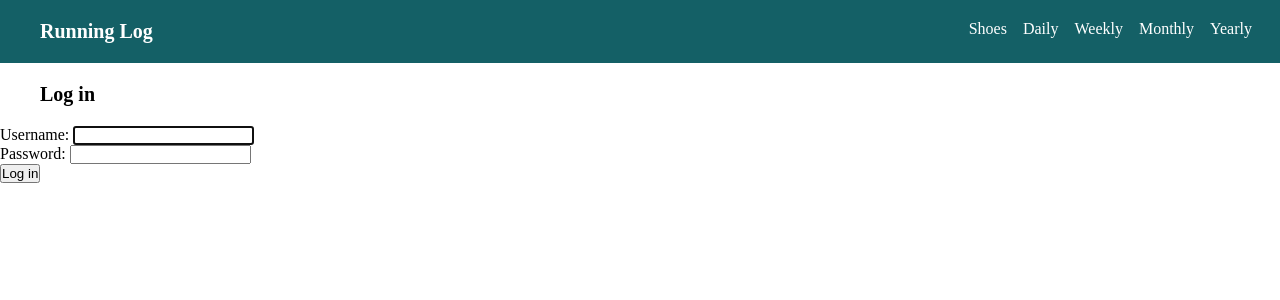
After one commit to ecahanin/runlog, a Django app: a page that uses runlog/templates/runlog/base.html in a window 1280 px wide. The commit adds this page. Shown: the top 300 px of the page. Run offline with Django 3.2, Linux system fonts and the light colour scheme; parts of the project's set-up code (start-up, migrations or seed data) failed here and were passed over.

```diff
--- a/config/urls.py
+++ b/config/urls.py
@@ -14,6 +14,7 @@ Including another URLconf
     2. Add a URL to urlpatterns:  path('blog/', include('blog.urls'))
 """
 from django.contrib import admin
+from django.contrib.auth import views as auth_views
 from django.urls import path
 
 import runlog.views as v
@@ -21,6 +22,8 @@ import runlog.views as v
 urlpatterns = [
     path('', v.dashboard, name="dashboard"),
     path('shoes/', v.shoes, name="shoes"),
-    path('shoes/add/', v.add_shoe, name="add-shoe"),
+    path('shoes/add/', v.add_shoe, name="add_shoe"),
+    path('shoes/<int:pk>/', v.shoe_details, name="shoe_details"),
     path('admin/', admin.site.urls),
+    path('login/', auth_views.LoginView.as_view(template_name='runlog/login.html'), name='login'),
 ]
--- a/runlog/models.py
+++ b/runlog/models.py
@@ -1,4 +1,5 @@
 from django.db import models
+from django.contrib.auth.models import User
 
 class Shoe(models.Model):
     name = models.CharField(max_length=20)
@@ -6,10 +7,14 @@ class Shoe(models.Model):
     model = models.CharField(max_length=20)
     date_purchased = models.DateField(null=True, blank=True)
     starting_mileage = models.DecimalField(max_digits=5, decimal_places=1, default=0, blank=True)
+    owner = models.ForeignKey(User, related_name="shoes", on_delete="SET_NULL", null=True)
     #add image to shoes
 
     def __str__(self):
         return self.name
+
+    def get_absolute_url(self):
+        return '/shoes/%i/' % self.id
 
 
 class Run(models.Model):
@@ -19,3 +24,4 @@ class Run(models.Model):
     notes = models.TextField(blank=True)
     race = models.BooleanField(default=False)
     datetime = models.DateTimeField()
+    owner = models.ForeignKey(User, related_name="runs", on_delete="SET_NULL", null=True)
--- a/runlog/static/css/runlog.css
+++ b/runlog/static/css/runlog.css
@@ -2,3 +2,66 @@
     margin: 0;
     padding: 0;
 }
+
+body {
+    display: flex;
+    flex-direction: column;
+}
+
+header {
+    background-color: #146066;
+    color: white;
+    width: 100%;
+    display: flex;
+    flex-direction: row;
+}
+
+nav {
+    width: 100%;
+    display: flex;
+    flex-direction: row;
+    justify-content: space-between;
+}
+
+h1 {
+    font-size: 20px;
+    margin: 20px 40px;
+}
+
+nav a, nav a:visited {
+    text-decoration: none;
+    color: white;
+}
+
+.right-nav {
+    font-size: 16px;
+    display: flex;
+    margin: 20px;
+    justify-content: space-between;
+    flex-direction: row;
+    list-style: none;
+}
+
+.right-nav a {
+    margin: 5px;
+    padding: 3px;
+}
+
+.right-nav a:hover {
+    margin: 4px;
+    border: 1px solid white;
+}
+
+.main-container {
+    display: grid;
+    grid-template-columns: repeat(auto-fit, minmax(350px, 1fr));
+    grid-template-rows: repeat(1fr);
+    grid-auto-flow: dense;
+}
+
+.main-mod {
+    border: 2px solid #5D5252;
+    border-radius: 10px;
+    margin: 20px;
+    padding: 20px;
+}
--- a/runlog/templates/runlog/base.html
+++ b/runlog/templates/runlog/base.html
@@ -7,10 +7,31 @@
         <link type="text/css" rel="stylesheet" href="{% static 'css/runlog.css' %}">
     </head>
     <body>
+        <header>
+            <nav>
+                <h1><a href="{% url 'dashboard' %}">Running Log</a></h1>
+                <ul class="right-nav">
+                    <li><a href="">Shoes</a></li>
+                    <li><a href="">Daily</a></li>
+                    <li><a href="">Weekly</a></li>
+                    <li><a href="">Monthly</a></li>
+                    <li><a href="">Yearly</a></li>
+                </ul>
+            </nav>
+        </header>
         <div class="main-container">
             {% block main %}
-            <h1>Running Log</h1>
-            <div class="summary">
+            <div class="summary main-mod">
+                <div class="time-block">
+                    <h3>Recent Runs</h3>
+                    <ul>
+                        <li>3 mi 25:00 Pearl</li>
+                        <li>3 mi 25:00 Pearl</li>
+                        <li>3 mi 25:00 Pearl</li>
+                    </ul>
+                </div>
+            </div>
+            <div class="summary main-mod">
                 <div class="time-block">
                     <h3>This Week</h3>
                     <ul>
@@ -20,7 +41,27 @@
                     </ul>
                 </div>
             </div>
-            <div class="shoes">
+            <div class="summary main-mod">
+                <div class="time-block">
+                    <h3>This Month</h3>
+                    <ul>
+                        <li>10.7 miles</li>
+                        <li>1:40:19</li>
+                        <li>8:57 /mi</li>
+                    </ul>
+                </div>
+            </div>
+            <div class="summary main-mod">
+                <div class="time-block">
+                    <h3>This Year</h3>
+                    <ul>
+                        <li>10.7 miles</li>
+                        <li>1:40:19</li>
+                        <li>8:57 /mi</li>
+                    </ul>
+                </div>
+            </div>
+            <div class="shoes main-mod">
                 <ul>
                     <li>
                         <h4 class="shoe-name">Pearl</h4>
--- /dev/null
+++ b/runlog/templates/runlog/login.html
@@ -0,0 +1,15 @@
+{% extends 'runlog/base.html' %}
+
+{% block main %}
+<div class="container text-center">
+    <h1>Log in</h1>
+    <form method="post" novalidate>
+      {% csrf_token %}
+      {{ form.as_p}}
+
+      <button type="submit" class="btn btn-lg btn-success">Log in</button>
+    </form>
+</div>
+
+
+{% endblock %}
--- a/runlog/templates/runlog/shoes.html
+++ b/runlog/templates/runlog/shoes.html
@@ -6,13 +6,15 @@
 
 
 {% block main %}
-<a href="{% url 'add-shoe' %}">Add shoe</a>
+<a href="{% url 'add_shoe' %}">Add shoe</a>
+<h2>Shoes belonging to {{user.id}}</h2>
 {% for shoe in shoes %}
+
 <div class="shoe">
     <div class="shoe-img">
         <img src="">
     </div>
-    <h2>{{shoe.name}}</h2>
+    <h3>{{shoe.name}}</h3>
     <span class="type">{{shoe.brand}} {{shoe.model}}</span>
     <span class="mileage">{{shoe.mileage}}</span>/<span>{{shoe.max_mileage}}</span>
     <span class="date-purchased">{{shoe.date_purchased}}</span>
```
Also changed, not shown: runlog/forms.py (added, +13 -0 lines), runlog/templates/runlog/new_shoe.html (added, +13 -0 lines), runlog/templates/runlog/shoe_details.html (added, +12 -0 lines), runlog/views.py (+25 -3 lines), runlog/migrations/0002_auto_20190714_1628.py (added).
